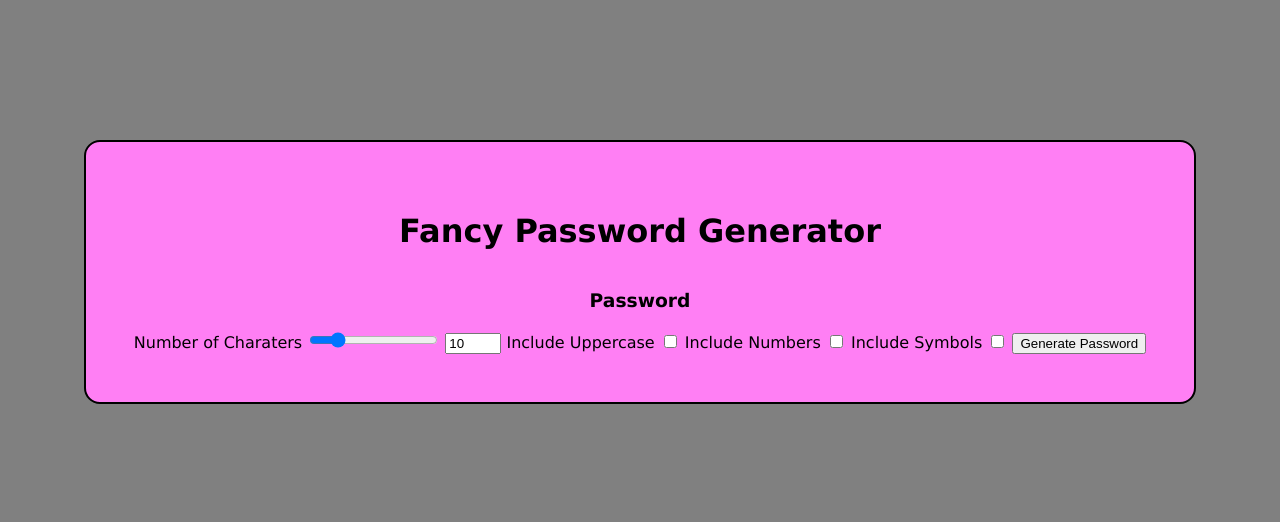
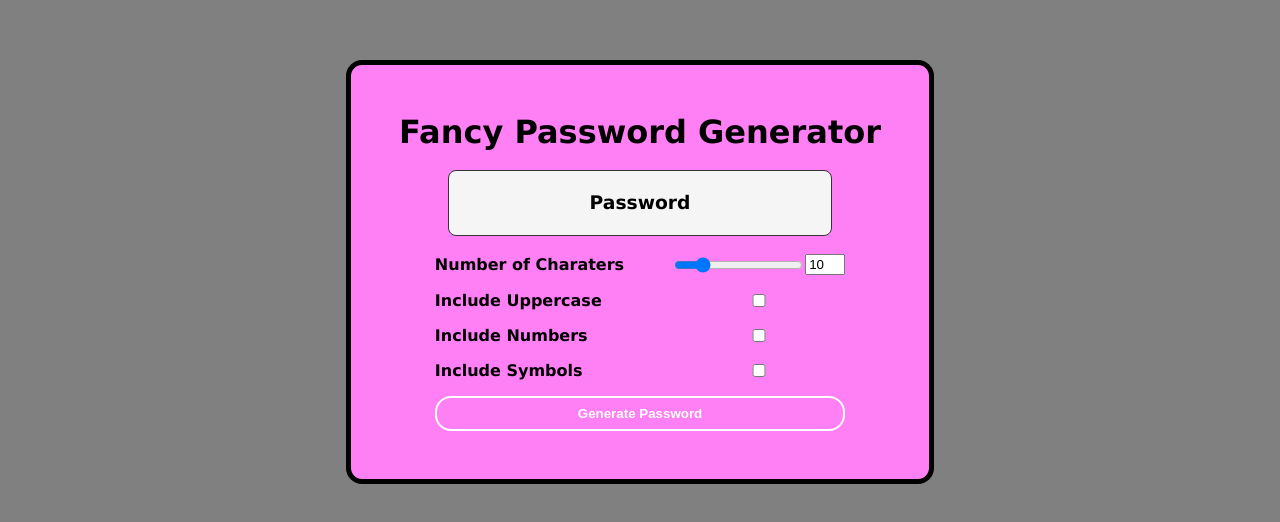
Before and after one commit to FolukeDade/PasswordGeneratorAssingment, a plain HTML site: page index.html in a window 1280 px wide. Shown: the part 136-658 px from the top of the page. Drawn offline with Linux system fonts and the light colour scheme.

Commit message:
added classes to html, updated styling

```diff
--- a/index.html
+++ b/index.html
@@ -11,12 +11,14 @@
 </head>
 <body>
 <div class="container">
-  <h1> Fancy Password Generator</h1>
-  <h3>Password</h3>
-  <form>
+  <h1 class="title"> Fancy Password Generator</h1>
+  <h3 class="password-display">Password</h3>
+  <form class="form">
     <label for="charaterAmountNumber"> Number of Charaters</label>
-    <input type="range" min="1" max="50" value="10" id="charaterAmountRange">
-    <input type="number"min="1" max="50" value="10" id="charaterAmountNumber">
+    <div class="character-amount-container">
+      <input type="range" min="1" max="50" value="10" id="charaterAmountRange">
+    <input class="number-input" type="number"min="1" max="50" value="10" id="charaterAmountNumber">
+    </div>
 
     <label for="">Include Uppercase</label>
     <input type="checkbox" id="includeUpperCase">
@@ -27,7 +29,7 @@
     <label for="">Include Symbols</label>
     <input type="checkbox" id="includeSymbols">
 
-    <button type="submit">Generate Password</button>
+    <button type="submit" class="btn">Generate Password</button>
 
   </form>
 </div>
--- a/style.css
+++ b/style.css
@@ -12,9 +12,65 @@
      background-color: rgb(255, 127, 244);
      padding: 3rem;
      border-radius: 1rem;
-     border: 2px solid black;
+     border: 5px solid black;
      display: flex;
      justify-content: center;
      align-items: center;
      flex-direction: column;
    }
+
+   .form {
+     display: grid;
+     grid-template-columns: auto auto;
+     row-gap: 1rem;
+     column-gap: 3rem;
+     justify-content: center;
+     align-items: center;
+   }
+
+   .title {
+     margin: 0;
+     text-align: center;
+   }
+
+   label{
+     font-weight: bold;
+   }
+
+   .character-amount-container {
+     display: flex;
+     align-items: center;
+   }
+
+   .number-input {
+     width: 2rem;
+   }
+
+   .password-display {
+     background-color: whitesmoke;
+     color: black;
+     padding: 1rem;
+     border: 1px solid #333;
+     height: 2rem;
+     width: 350px;
+     display: flex;
+     justify-content: center;
+     align-items: center;
+     word-break: break-all;
+     border-radius: 0.5rem;
+   }
+
+   .btn {
+     grid-column: span 2;
+     background-color: transparent;
+     border: 2px solid white;
+     color: white;
+     padding: .5rem 1rem;
+     font-weight: bold;
+     cursor: pointer;
+     border-radius: 1rem;
+   }
+
+   .btn:hover {
+     background-color: #FFFFFF33;
+   }
```
